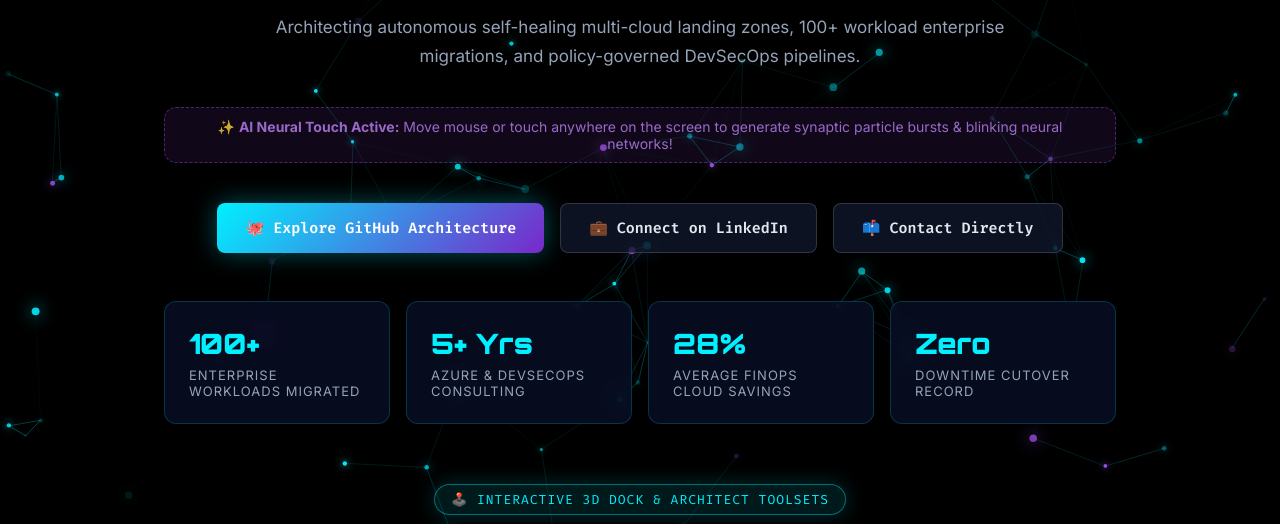
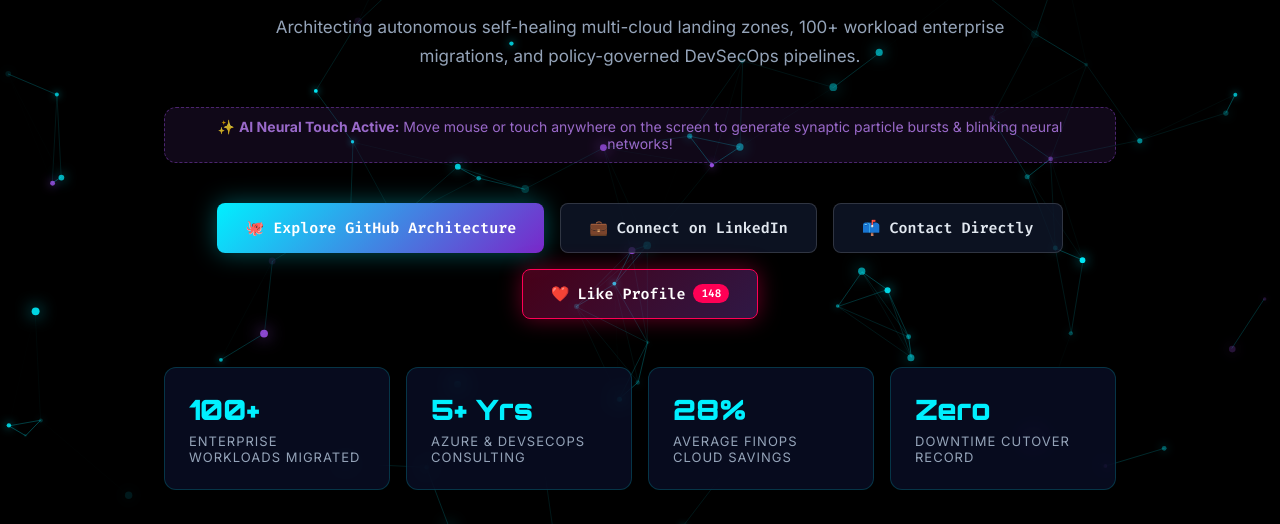
Before and after one commit to saurabh2017sln-oss/saurabh2017sln-oss, a plain HTML site: page index.html in a window 1280 px wide. Shown: the part 252-776 px from the top of the page. Drawn offline with Linux system fonts and the light colour scheme.

Commit message:
feat: add interactive animated Like Profile & Star card with one-click support

```diff
--- a/index.html
+++ b/index.html
@@ -202,6 +202,11 @@
       <a href="mailto:Saurabh2017sln@gmail.com" class="btn btn-secondary interactive-element">
         📫 Contact Directly
       </a>
+      <button id="like-btn" class="btn interactive-element" onclick="triggerProfileLike(event)" style="background: linear-gradient(135deg, rgba(255, 0, 85, 0.28), rgba(168, 85, 247, 0.28)); border: 1.5px solid #FF0055; color: #FFFFFF; box-shadow: 0 0 22px rgba(255, 0, 85, 0.4); cursor: pointer; display: inline-flex; align-items: center; gap: 8px;">
+        <span id="like-heart" style="display:inline-block; transition: transform 0.25s cubic-bezier(0.175, 0.885, 0.32, 1.275);">❤️</span>
+        <span id="like-label">Like Profile</span>
+        <span id="like-badge" style="background:#FF0055; color:#fff; font-size:11px; padding:2px 8px; border-radius:12px; font-weight:700;">148</span>
+      </button>
     </div>
 
     <div class="stats-card-grid interactive-element">
@@ -1128,6 +1133,45 @@
     window.addEventListener('keydown', (e) => {
       if (e.key === 'Escape') closeModal();
     });
+
+    // ==========================================
+    // ❤️ INTERACTIVE PROFILE LIKE & STAR HANDLER
+    // ==========================================
+    let likes = parseInt(localStorage.getItem('saurabh_profile_likes') || '148', 10);
+    let hasLiked = localStorage.getItem('saurabh_profile_has_liked') === 'true';
+
+    const likeBadge = document.getElementById('like-badge');
+    const likeLabel = document.getElementById('like-label');
+    const likeHeart = document.getElementById('like-heart');
+
+    if (hasLiked) {
+      likeBadge.innerText = likes;
+      likeLabel.innerText = "Liked! ⭐";
+      likeHeart.style.transform = "scale(1.25)";
+    } else {
+      likeBadge.innerText = likes;
+    }
+
+    function triggerProfileLike(e) {
+      if (!hasLiked) {
+        likes++;
+        hasLiked = true;
+        localStorage.setItem('saurabh_profile_likes', likes);
+        localStorage.setItem('saurabh_profile_has_liked', 'true');
+        likeBadge.innerText = likes;
+        likeLabel.innerText = "Liked! ⭐";
+        likeHeart.style.transform = "scale(1.45)";
+        setTimeout(() => { likeHeart.style.transform = "scale(1.2)"; }, 300);
+
+        // Burst neural sparks
+        if (typeof spawnBurst === 'function' && e) {
+          spawnBurst(e.clientX || window.innerWidth / 2, e.clientY || 200);
+          setTimeout(() => spawnBurst((e.clientX || window.innerWidth / 2) + 25, (e.clientY || 200) - 15), 120);
+        }
+      }
+      // Open GitHub profile repo to give official Star
+      window.open('https://github.com/saurabh2017sln-oss/saurabh2017sln-oss/stargazers', '_blank');
+    }
   </script>
 </body>
 </html>
```
Also changed, not shown: assets/animated-like-card.svg (added), 1 other file.
